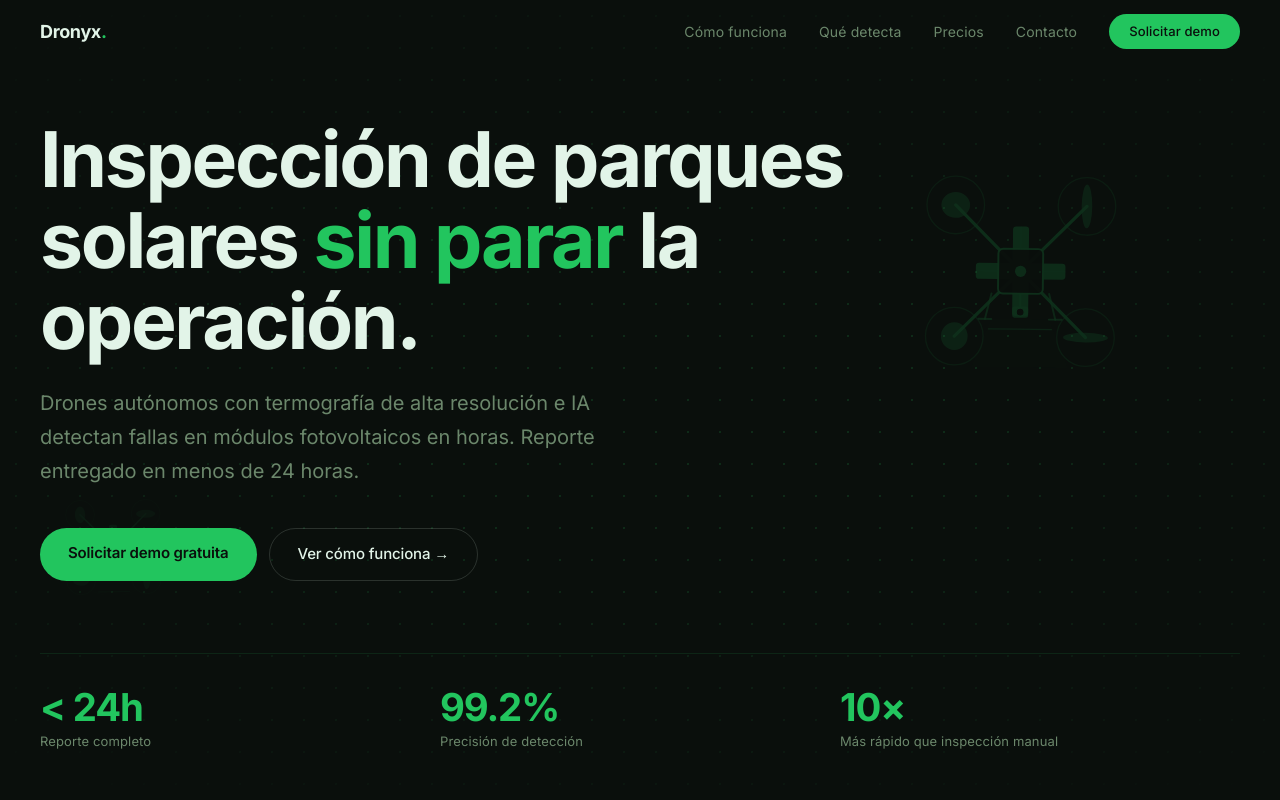
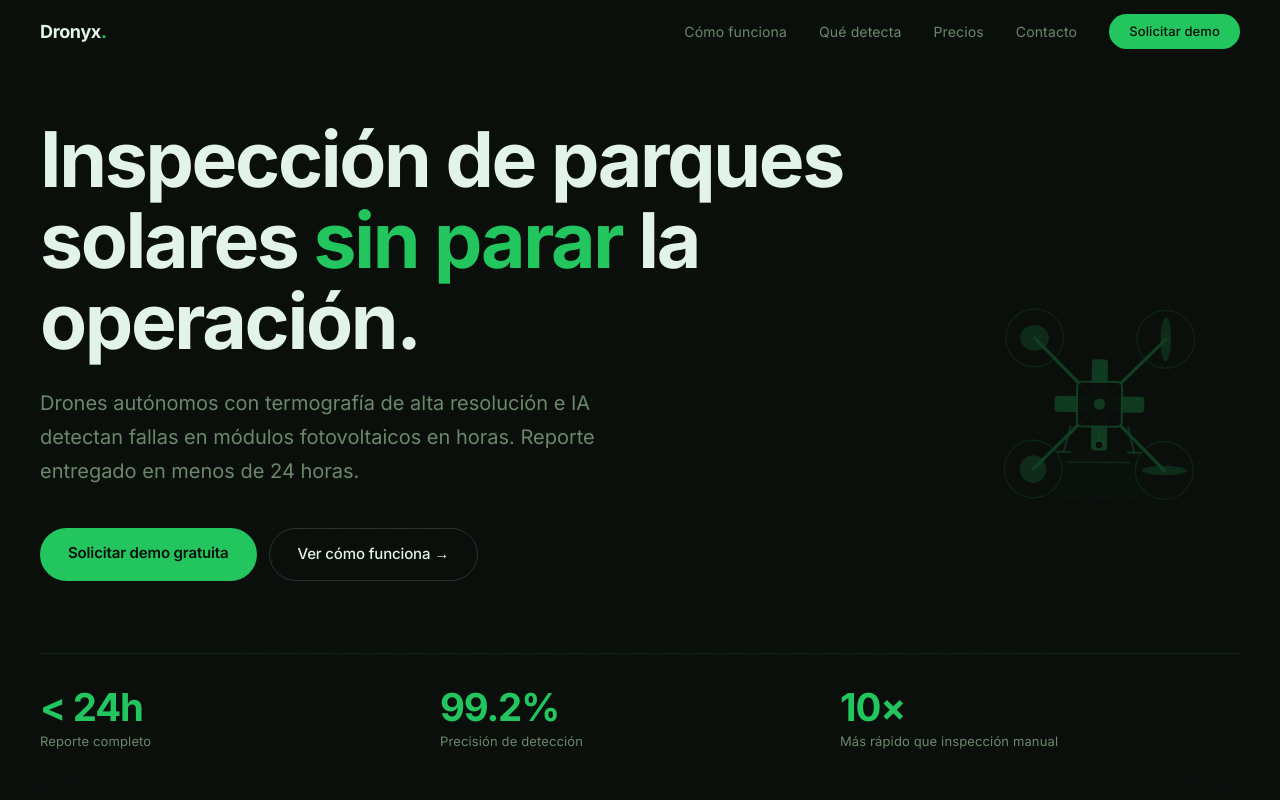
Before and after one commit to felixpena/dronyx, a Next.js app: page / in a window 1280 px wide. Shown: the top 800 px of the page. Built offline with nearby package versions, Linux system fonts and the light colour scheme.

Commit message:
feat: single drone with flight-path keyframes and layered float

```diff
--- a/components/DroneBackground.tsx
+++ b/components/DroneBackground.tsx
@@ -252,23 +252,47 @@ export default function DroneBackground() {
 
   return (
     <>
-      {/* Primary drone — right side */}
-      <motion.div
+      {/*
+       * Outer div: anchors the base position (right: 10%, top: 50%, -50% translateY).
+       * Middle div: flight-path keyframes — wide roaming over 20s.
+       * Inner div: subtle float oscillation — gentle 9s rock layered on top.
+       */}
+      <div
         style={{
           position: "absolute",
-          right: "8%",
-          top: "15%",
+          right: "10%",
+          top: "50%",
+          transform: "translateY(-50%)",
           width: 320,
-          opacity: 0.18,
+          opacity: 0.28,
           zIndex: 0,
           pointerEvents: "none",
         }}
+      >
+        {/* Flight trajectory */}
+        <motion.div
           animate={
             reduced
               ? {}
               : {
-                y: [0, -20, 0],
-                x: [0, 6, 0],
+                  x: [0, 60, 120, 80, 20, -40, -20, 0],
+                  y: [0, -60, -20, 60, 100, 40, -40, 0],
+                }
+          }
+          transition={{
+            duration: 20,
+            repeat: Infinity,
+            ease: "easeInOut",
+          }}
+        >
+          {/* Gentle float / tilt */}
+          <motion.div
+            animate={
+              reduced
+                ? {}
+                : {
+                    y: [0, -12, 0],
+                    x: [0, 5, 0],
                     rotate: [0, 1.5, 0],
                   }
             }
@@ -280,36 +304,8 @@ export default function DroneBackground() {
           >
             <DroneSVG size={320} phaseOffset={0} reduced={reduced} />
           </motion.div>
-
-      {/* Secondary drone — left side, smaller */}
-      <motion.div
-        style={{
-          position: "absolute",
-          left: "3%",
-          bottom: "20%",
-          width: 160,
-          opacity: 0.07,
-          zIndex: 0,
-          pointerEvents: "none",
-        }}
-        animate={
-          reduced
-            ? {}
-            : {
-                y: [0, -14, 0],
-                x: [0, -5, 0],
-                rotate: [0, -1, 0],
-              }
-        }
-        transition={{
-          duration: 11,
-          repeat: Infinity,
-          ease: "easeInOut",
-          delay: 2.5,
-        }}
-      >
-        <DroneSVG size={160} phaseOffset={1.5} reduced={reduced} />
         </motion.div>
+      </div>
     </>
   );
 }
```
Lines whose indentation alone changed are shown as unchanged.
